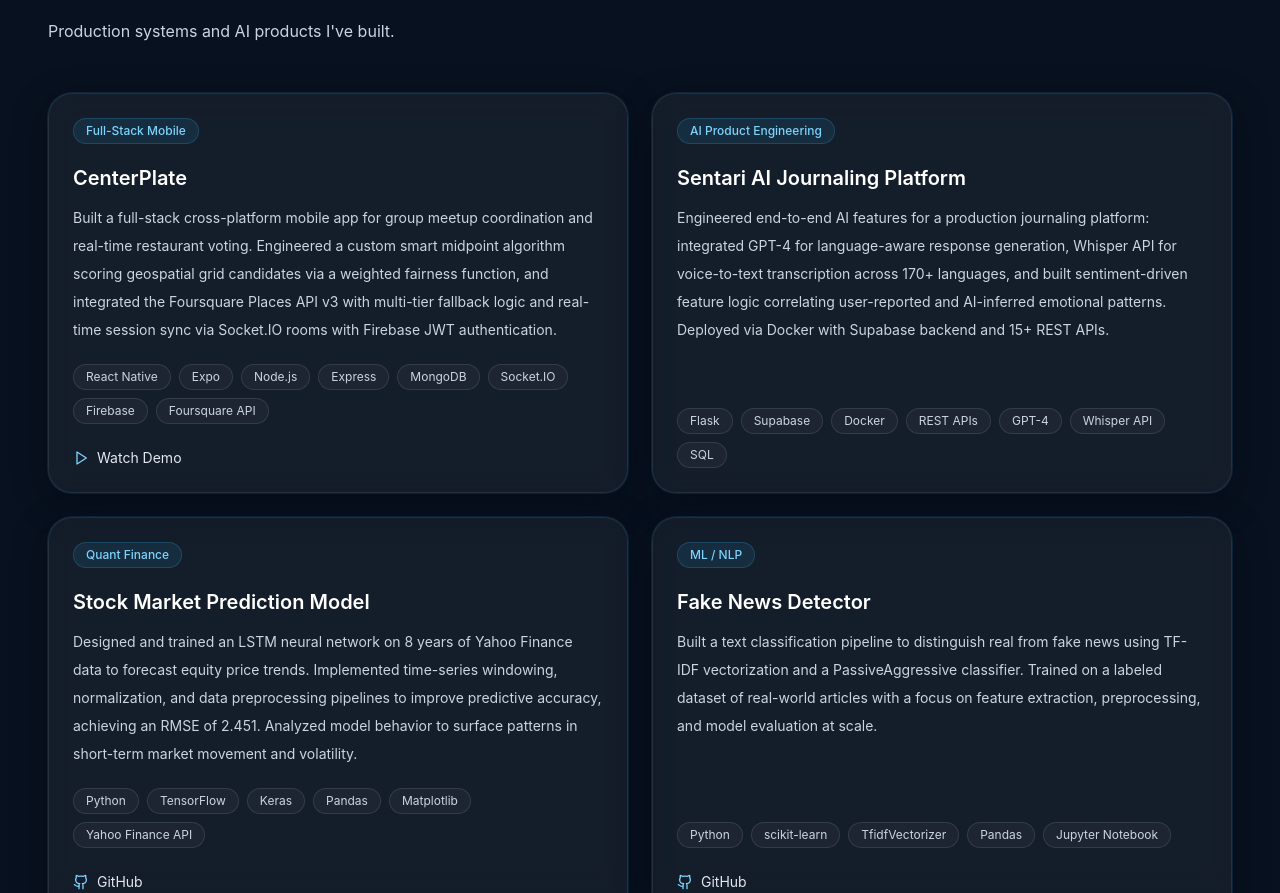
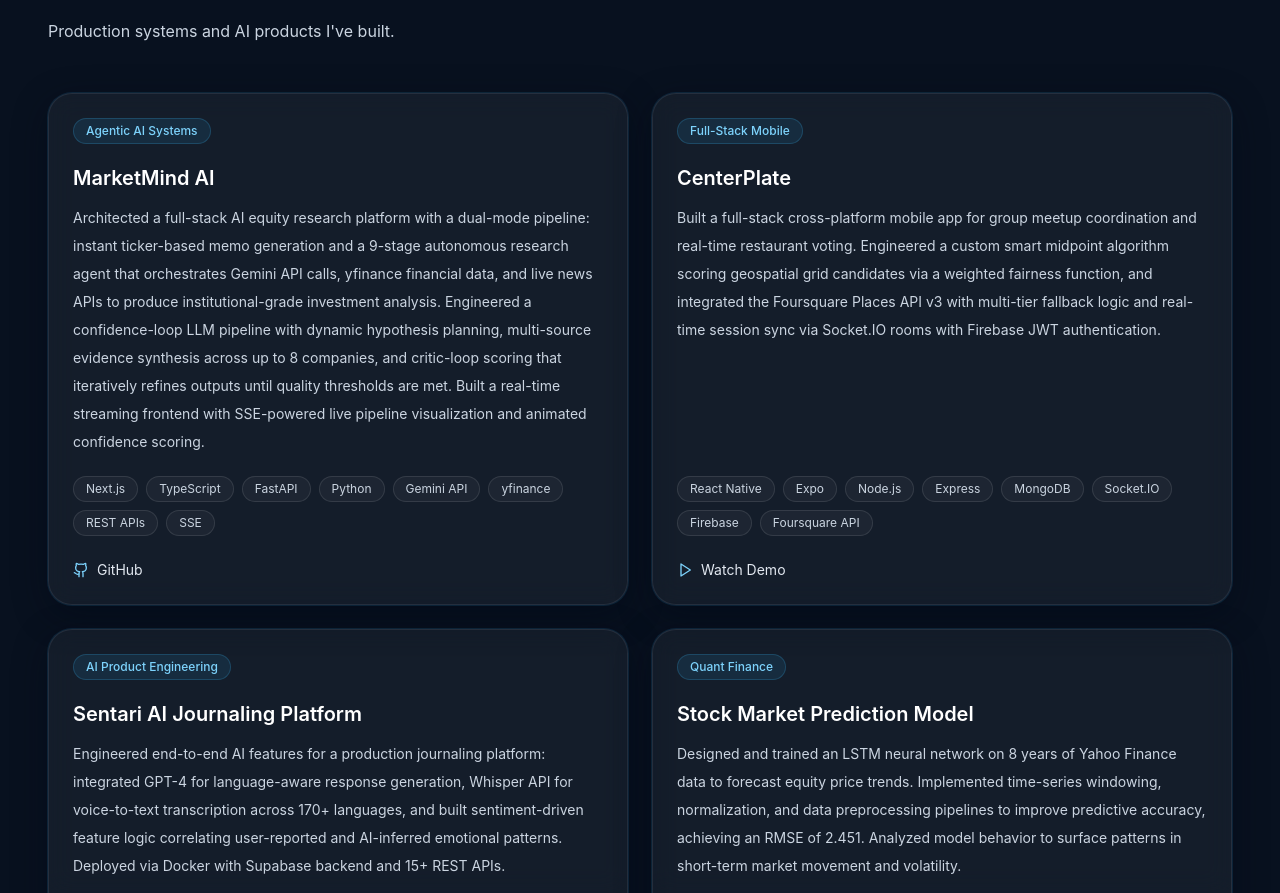
Before and after one commit to Sahil-Virani/Portfolio, a React (Vite) app: page / in a window 1280 px wide. Shown: the part 1771-2664 px from the top of the page. Built offline with nearby package versions, Linux system fonts and the light colour scheme.

Commit message:
added a new project

```diff
--- a/src/data/portfolioData.js
+++ b/src/data/portfolioData.js
@@ -19,6 +19,15 @@ export const about = {
 }
 
 export const projects = [
+    {
+    title: 'MarketMind AI',
+    description:
+      'Architected a full-stack AI equity research platform with a dual-mode pipeline: instant ticker-based memo generation and a 9-stage autonomous research agent that orchestrates Gemini API calls, yfinance financial data, and live news APIs to produce institutional-grade investment analysis. Engineered a confidence-loop LLM pipeline with dynamic hypothesis planning, multi-source evidence synthesis across up to 8 companies, and critic-loop scoring that iteratively refines outputs until quality thresholds are met. Built a real-time streaming frontend with SSE-powered live pipeline visualization and animated confidence scoring.',
+    tech: ['Next.js', 'TypeScript', 'FastAPI', 'Python', 'Gemini API', 'yfinance', 'REST APIs', 'SSE'],
+    github: 'https://github.com/Sahil-Virani/MarketMind-AI',
+    live: null,
+    highlight: 'Agentic AI Systems'
+  },
   {
     title: 'CenterPlate',
     description:
```
